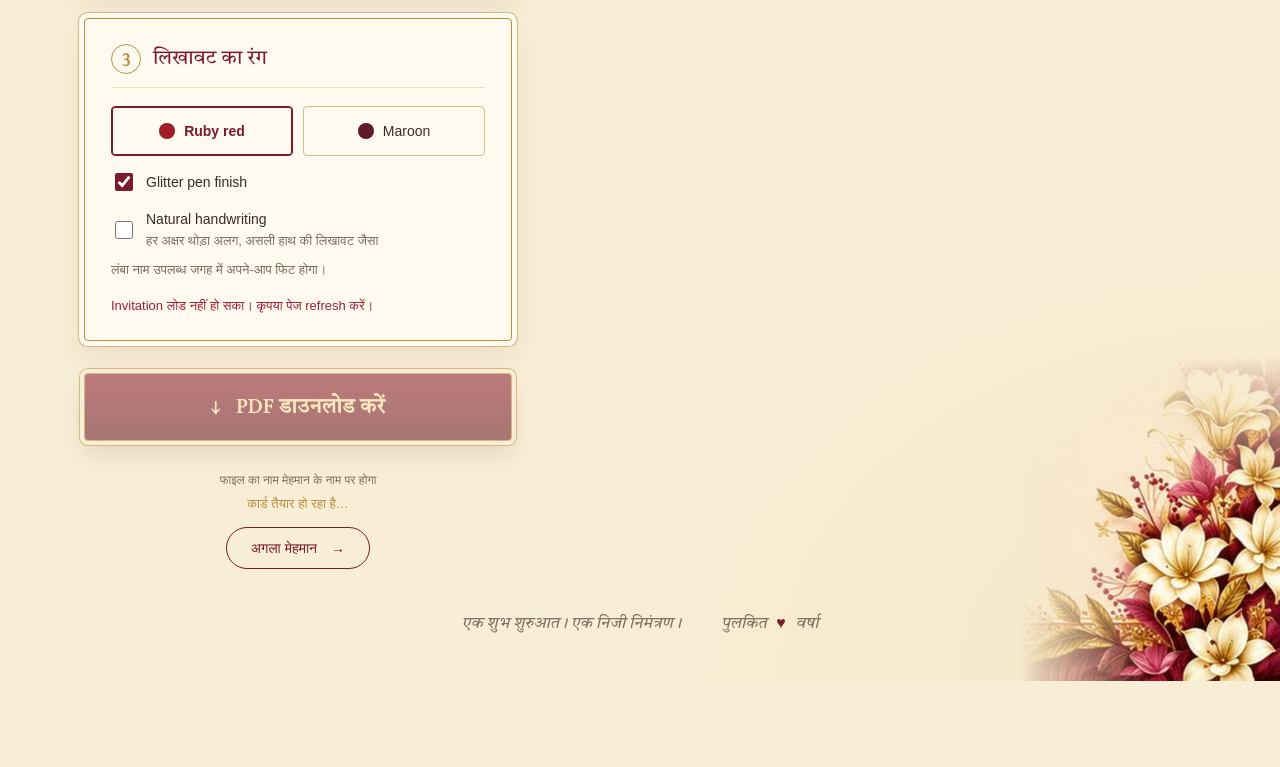
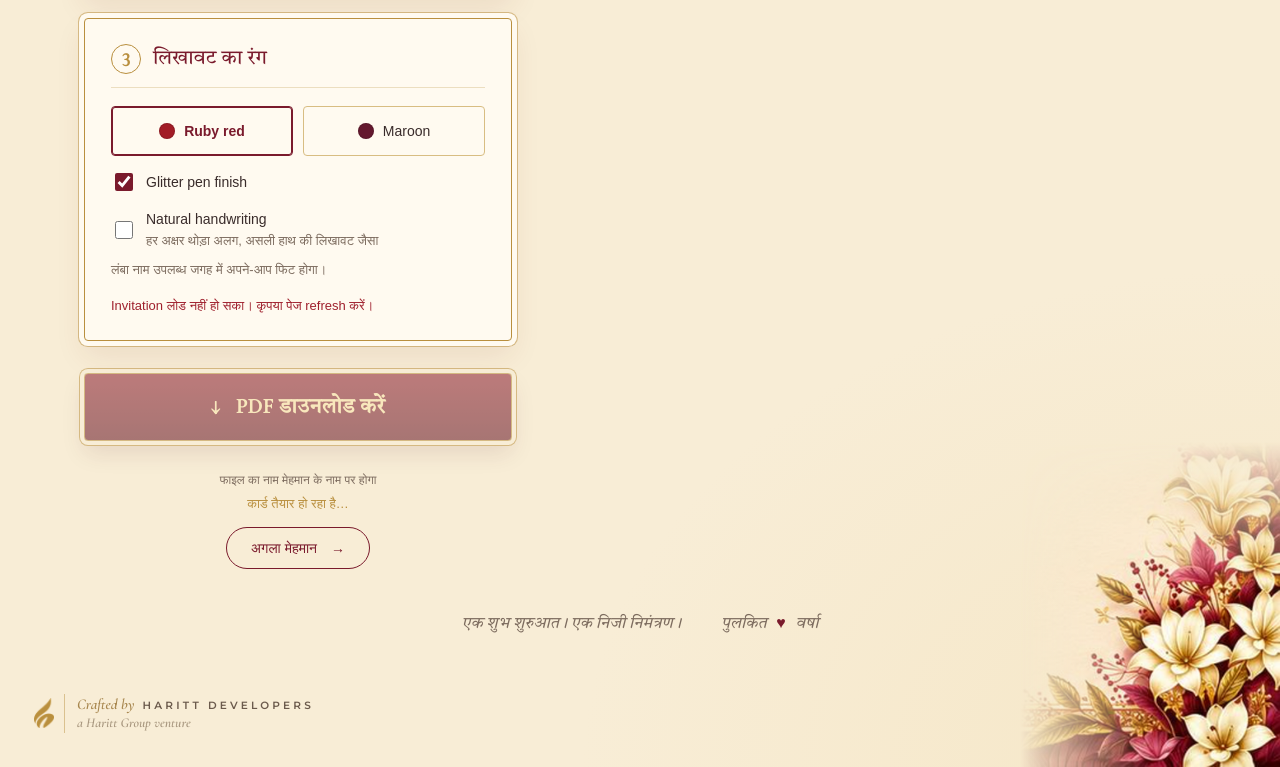
Before and after one commit to harittgroup/Wedding-Invitation, a plain HTML site: page index.html in a window 1280 px wide. Shown: the part 1148-1915 px from the top of the page. Before the commit the page ends 1829 px from the top, so only its background shows below. Drawn offline with Linux system fonts and the light colour scheme; no server answers.

Commit message:
Add Crafted by Haritt Developers credit

```diff
--- a/index.html
+++ b/index.html
@@ -15,7 +15,7 @@
 <meta name="twitter:title" content="Pulkit &amp; Varsha Wedding Invitation Card">
 <meta name="twitter:description" content="Celebrate the wedding of Pulkit &amp; Varsha • 02 December 2026.">
 <meta name="twitter:image" content="https://wedding-invitation.haritt.com/wedding-preview-floral.jpg">
-<link rel="stylesheet" href="style.css?v=16"><script defer src="pdf-lib.min.js"></script><script defer src="app.js?v=10"></script></head>
+<link rel="stylesheet" href="style.css?v=22"><script defer src="pdf-lib.min.js"></script><script defer src="app.js?v=10"></script></head>
 <body>
 <header class="hero"><div class="wrap"><a class="brand" href="./"><span class="mark">न्योता</span></a>
 <p class="eyebrow">Pulkit &amp; Varsha <i></i> 02 December 2026</p>
@@ -43,5 +43,7 @@
 </form></section>
 <section class="preview-panel"><div class="preview-head"><h2>आपका निमंत्रण</h2><span class="page-badge">पेज 1 / 4</span></div><div class="preview-mat"><canvas id="preview" width="3052" height="2060" aria-label="Personalized invitation first page preview" role="img"></canvas><div id="loading">आपका invitation लोड हो रहा है…</div><button id="zoom" type="button" class="zoom">⛶ बड़ा देखें</button></div><p class="preview-caption">केवल पहले पेज पर नाम और पता जुड़ेगा। बाकी 3 पेज समान रहेंगे।</p><p class="privacy-note">Hindi सुझावों के लिए Roman नाम और पते के शब्द Google को भेजे जाते हैं। PDF आपके browser में तैयार होती है।</p></section>
 </div>
-<footer><span>एक शुभ शुरुआत। एक निजी निमंत्रण।</span><span>पुलकित <i>♥</i> वर्षा</span></footer></main>
+<footer><span>एक शुभ शुरुआत। एक निजी निमंत्रण।</span><span>पुलकित <i>♥</i> वर्षा</span></footer>
+</main>
+<a class="credit" href="https://developers.haritt.com/" target="_blank" rel="noopener" aria-label="Crafted by Haritt Developers, a Haritt Group venture"><img src="art/hd-flame-gold.png" alt="" width="20" height="30"><span class="credit-t"><span><span class="credit-by">Crafted by</span> <span class="credit-name">HARITT DEVELOPERS</span></span><span class="credit-venture">a Haritt Group venture</span></span></a>
 <dialog id="full-preview"><button id="close-zoom" aria-label="Close preview">✕ बंद करें</button><img id="large-preview" alt="Enlarged invitation preview"></dialog></body></html>
--- a/style.css
+++ b/style.css
@@ -82,3 +82,12 @@ footer{justify-content:center;gap:40px}
 @media(max-width:420px){.eyebrow{font-size:16px;letter-spacing:0}.eyebrow i{margin:0 8px 3px}}
 dialog{width:auto;max-height:96vh}dialog img{width:auto;max-width:100%;max-height:calc(96vh - 60px);margin:auto}
 .glitter-row .inline-help{display:block;margin-top:1px}
+@font-face{font-family:Montserrat;font-weight:500;src:url('fonts/montserrat-latin-500-normal.woff2')}@font-face{font-family:Montserrat;font-weight:600;src:url('fonts/montserrat-latin-600-normal.woff2')}
+.credit{position:absolute;left:34px;bottom:34px;display:flex;align-items:center;gap:10px;text-decoration:none;z-index:1}
+.credit-t{display:flex;flex-direction:column;gap:1px;border-left:1px solid #b98f3e77;padding-left:12px;line-height:1.3}
+.credit-by{font-family:Cormorant,Georgia,serif;font-style:italic;font-weight:600;font-size:15px;color:#a8874f}
+.credit-name{font-family:Montserrat,Arial,sans-serif;font-weight:600;font-size:10.5px;letter-spacing:3.2px;color:#6b5a4c;margin-left:4px;transition:color .25s}
+.credit-venture{font-family:Cormorant,Georgia,serif;font-style:italic;font-weight:600;font-size:13.5px;color:#a8977f}
+.credit:hover .credit-name{color:#2b2220}
+footer{padding-bottom:130px}
+@media(max-width:620px){footer{padding-bottom:150px}.credit{left:18px;bottom:24px;gap:8px}.credit-name{letter-spacing:2.2px;font-size:9.5px}.credit-by{font-size:14px}.credit-venture{font-size:12.5px}}
```
Also changed, not shown: art/hd-flame-gold.png (added), fonts/OFL-Montserrat.txt (added), fonts/montserrat-latin-500-normal.woff2 (added), fonts/montserrat-latin-600-normal.woff2 (added).
